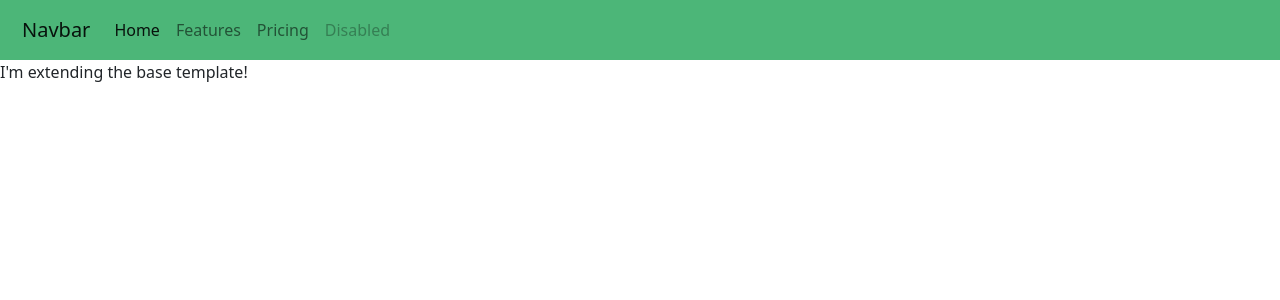
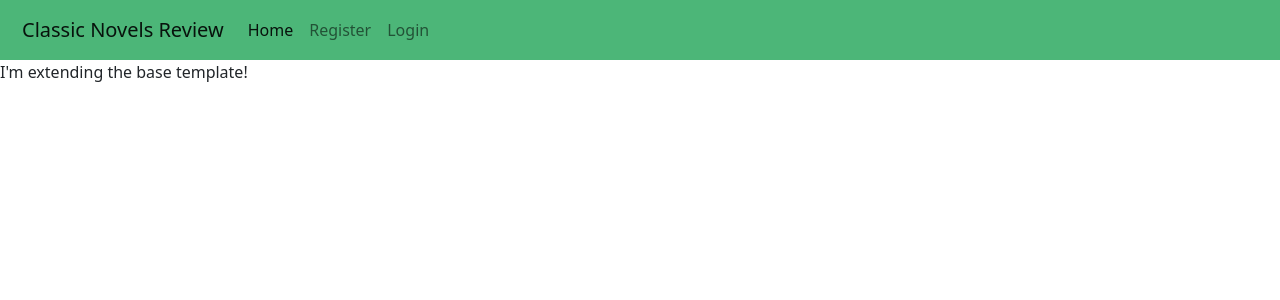
Before and after one commit to dennisdevio/milestone-project-3, a Flask app: page / in a window 1280 px wide. Shown: the top 300 px of the page. Run offline with Flask 2, Linux system fonts and the light colour scheme; data that the repository does not hold is empty; some libraries are stand-ins or nearby versions.

Commit message:
add custom navbar link titles

```diff
--- a/templates/base.html
+++ b/templates/base.html
@@ -17,7 +17,7 @@
         <!-- NAVBAR MENU -->
         <nav class="navbar navbar-expand-lg navbar-light">
             <div class="container-fluid">
-                <a class="navbar-brand" href="#">Navbar</a>
+                <a class="navbar-brand" href="#">Classic Novels Review</a>
                 <button class="navbar-toggler" type="button" data-bs-toggle="collapse" data-bs-target="#navbarNav" aria-controls="navbarNav" aria-expanded="false" aria-label="Toggle navigation">
                     <span class="navbar-toggler-icon"></span>
                 </button>
@@ -27,13 +27,10 @@
                             <a class="nav-link active" aria-current="page" href="#">Home</a>
                         </li>
                         <li class="nav-item">
-                            <a class="nav-link" href="#">Features</a>
+                            <a class="nav-link" href="#">Register</a>
                         </li>
                         <li class="nav-item">
-                            <a class="nav-link" href="#">Pricing</a>
-                        </li>
-                        <li class="nav-item">
-                            <a class="nav-link disabled" href="#" tabindex="-1" aria-disabled="true">Disabled</a>
+                            <a class="nav-link" href="#">Login</a>
                         </li>
                     </ul>
                 </div>
```
Also changed, not shown: templates/signup.html (deleted).
